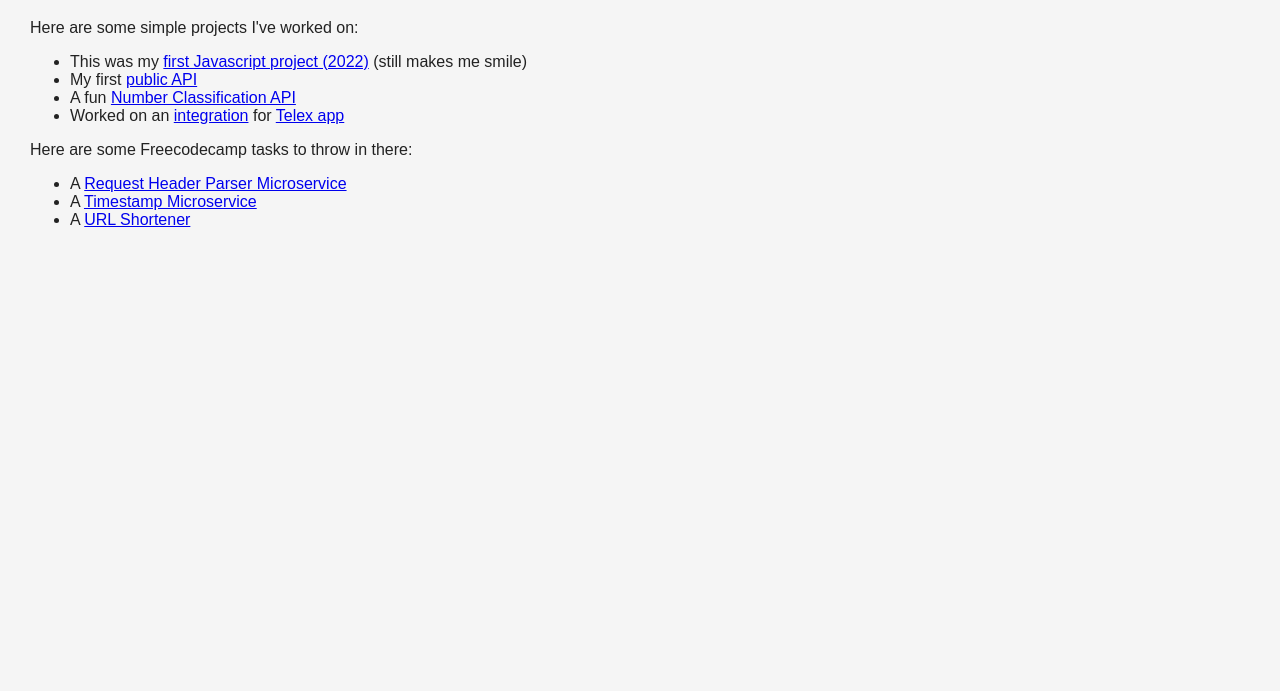
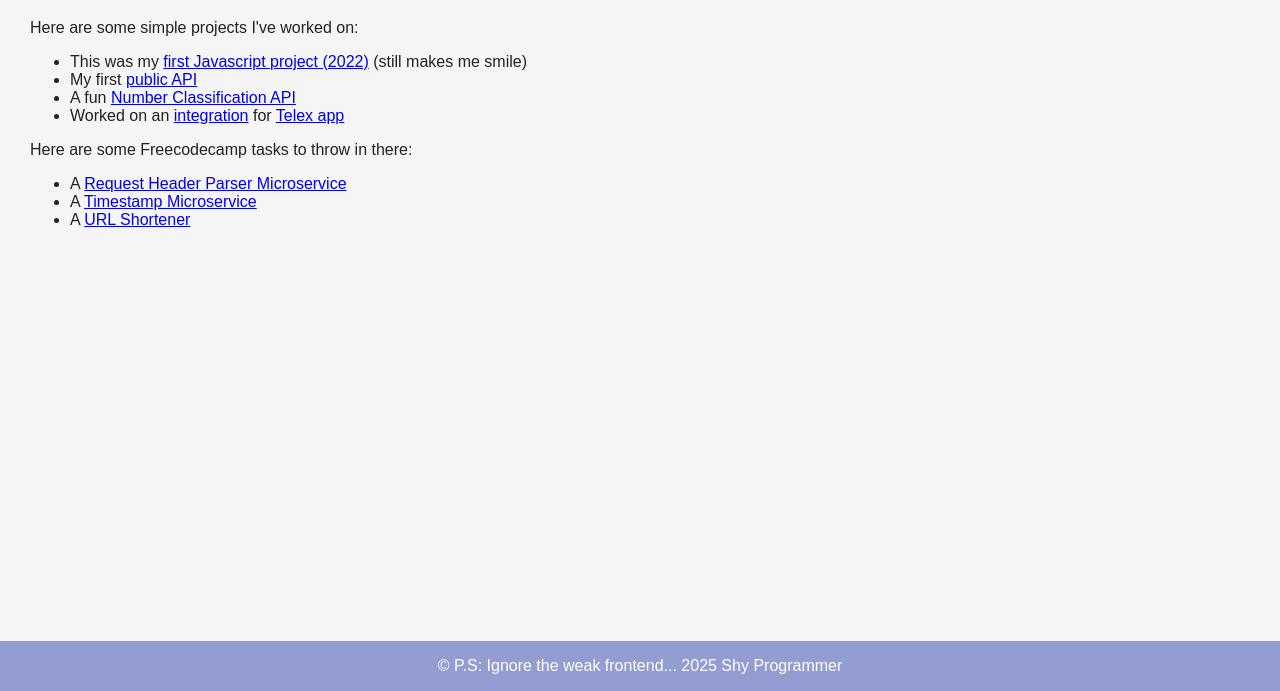
Before and after one commit to shy-programmer/Introductory-page, a website: page pages/projects.html in a window 1280 px wide. Shown: the part 109-800 px from the top of the page. Drawn offline with Linux system fonts and the light colour scheme; files that its build step writes are made by us from their sources.

Commit message:
fix/ enhancing the footer with css

```diff
--- a/pages/projects.html
+++ b/pages/projects.html
@@ -32,4 +32,7 @@
         </main>
     </div>
 </body>
+<footer>
+    <p>&copy; P.S: Ignore the weak frontend... 2025 Shy Programmer</p>
+</footer>
 </html>
```
Also changed, not shown: index.html (+2 -1 lines), pages/socials.html (+3 -0 lines).
